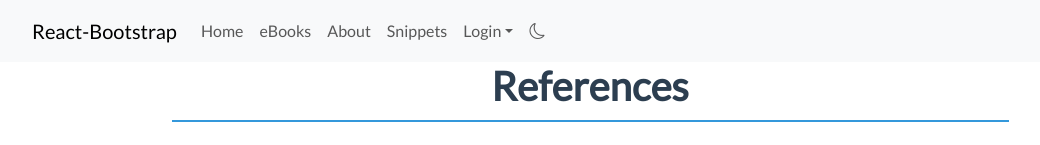
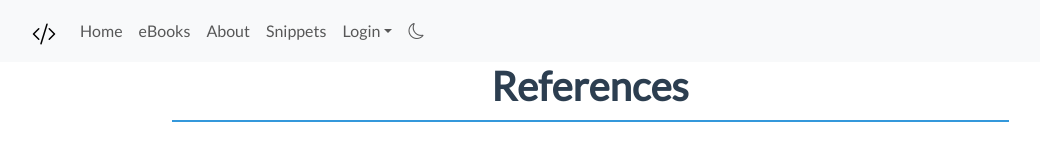
Before and after one commit to metiago/metiago.github.io, a Next.js app: page / in a window 1280 px wide. Shown: the top 145 px of the page, without its empty margins (50-1090 px from the left). Built offline with nearby package versions, Linux system fonts and the light colour scheme; no server answers.

Commit message:
add navbar icon

```diff
--- a/app/components/TopBar.js
+++ b/app/components/TopBar.js
@@ -1,19 +1,16 @@
 "use client"
 import Link from 'next/link';
-import { usePathname } from 'next/navigation';
 import { useEffect, useRef, useState } from 'react';
-import { Container, Form, Navbar, Nav, NavDropdown, Button } from 'react-bootstrap';
+import { Button, Container, Form, Image, Nav, Navbar, NavDropdown } from 'react-bootstrap';
 import { getSupabaseClient } from '../lib/supabase';
 
 const TopBar = () => {
 
-  const pathname = usePathname();
   const supabase = getSupabaseClient();
   const [isDarkMode, setIsDarkMode] = useState(false);
   const [session, setSession] = useState(null);
   const [email, setEmail] = useState('');
   const [password, setPassword] = useState('');
-  const [isLoginOpen, setIsLoginOpen] = useState(false);
   const [isSigningIn, setIsSigningIn] = useState(false);
   const dropdownRef = useRef(null);
 
@@ -43,7 +40,6 @@
     } = supabase.auth.onAuthStateChange((_event, currentSession) => {
       setSession(currentSession);
       if (currentSession) {
-        setIsLoginOpen(false);
         setEmail('');
         setPassword('');
       }
@@ -123,7 +119,11 @@
   return (
     <Navbar expand="lg" className="bg-body-tertiary">
       <Container>
-        <Navbar.Brand href="#home">React-Bootstrap</Navbar.Brand>
+        <Navbar.Brand href="#home">
+          <svg xmlns="http://www.w3.org/2000/svg" width="24" height="24" fill="currentColor" class="bi bi-code-slash" viewBox="0 0 16 16">
+            <path d="M10.478 1.647a.5.5 0 1 0-.956-.294l-4 13a.5.5 0 0 0 .956.294zM4.854 4.146a.5.5 0 0 1 0 .708L1.707 8l3.147 3.146a.5.5 0 0 1-.708.708l-3.5-3.5a.5.5 0 0 1 0-.708l3.5-3.5a.5.5 0 0 1 .708 0m6.292 0a.5.5 0 0 0 0 .708L14.293 8l-3.147 3.146a.5.5 0 0 0 .708.708l3.5-3.5a.5.5 0 0 0 0-.708l-3.5-3.5a.5.5 0 0 0-.708 0" />
+          </svg>
+        </Navbar.Brand>
         <Navbar.Toggle aria-controls="basic-navbar-nav" />
         <Navbar.Collapse id="basic-navbar-nav">
           <Nav>
```
